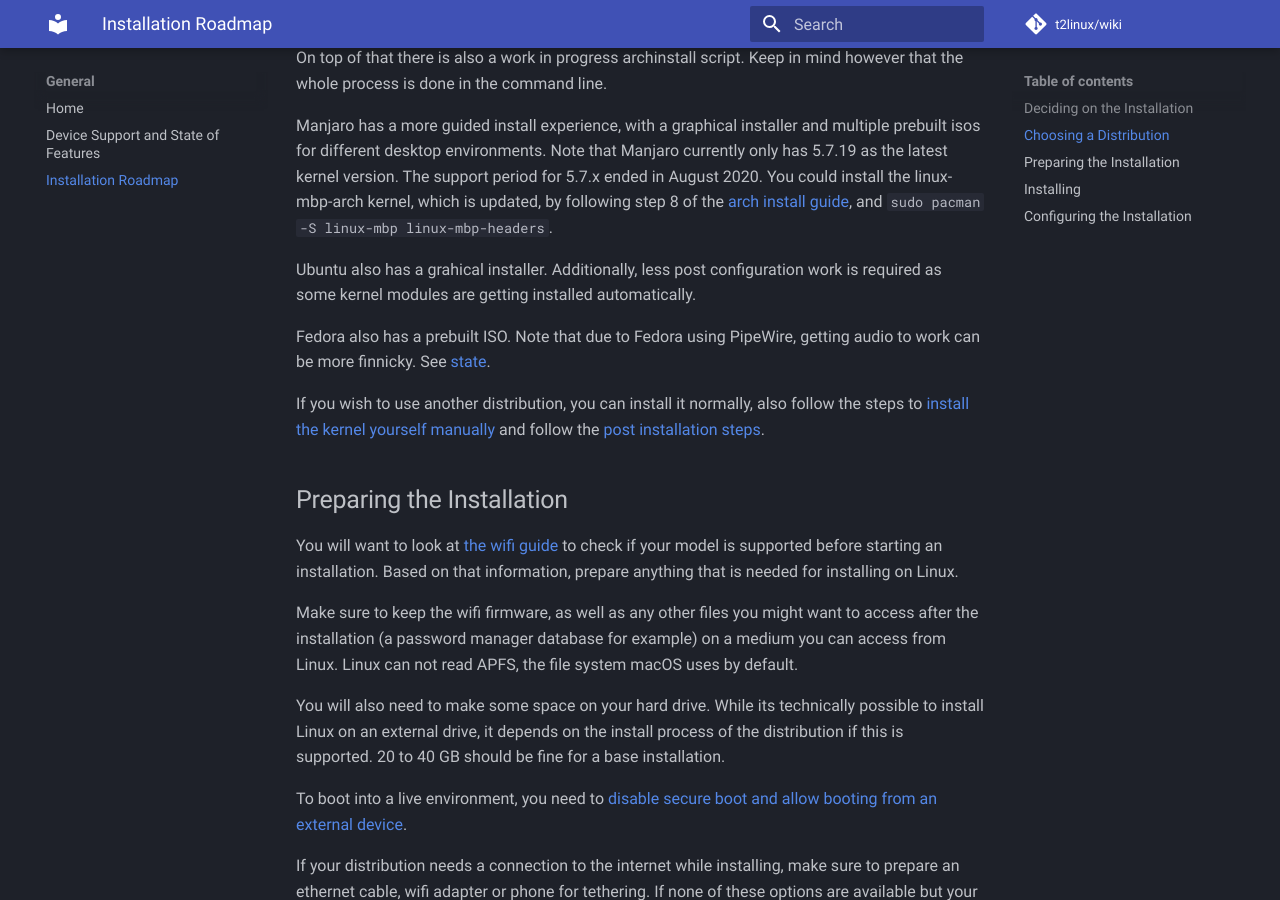
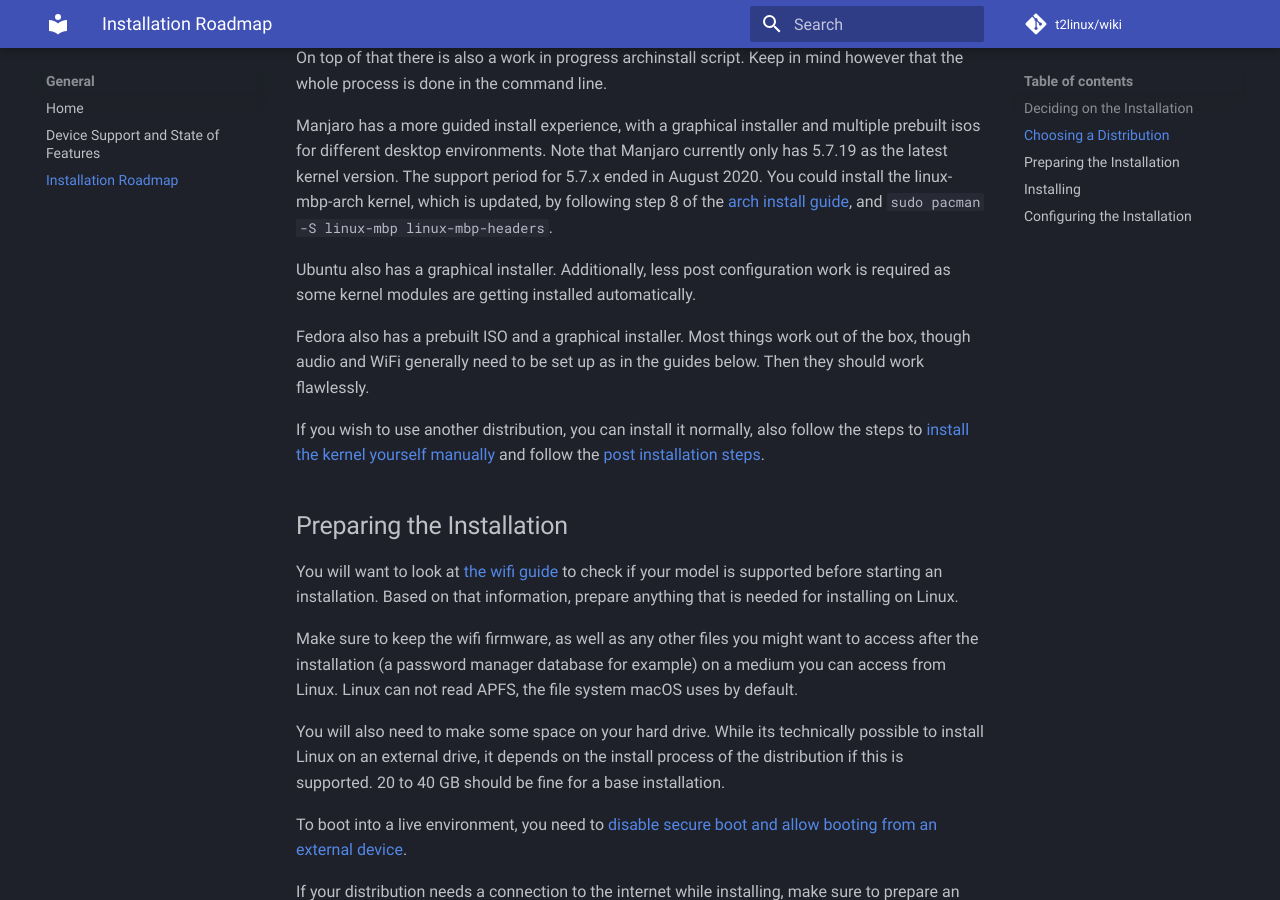
Before and after one commit to t2linux/wiki, an MkDocs documentation site: the page built from docs/roadmap.md, in a window 1280 px wide and 900 px high, scrolled down 900 px. Built offline with MkDocs 1.6.1 and Material for MkDocs 9.7.7, drawn with Linux system fonts in a browser that asks for light colours; comment, search, counter and statistics services are not loaded.

Commit message:
Distributions+Roadmap: Update fedora related instructions

```diff
--- a/docs/roadmap.md
+++ b/docs/roadmap.md
@@ -30,10 +30,9 @@ Keep in mind however that the whole process is done in the command line.
 Manjaro has a more guided install experience, with a graphical installer and multiple prebuilt isos for different desktop environments. Note that Manjaro currently only has 5.7.19 as the latest kernel version. The support period for 5.7.x ended in August 2020.
 You could install the linux-mbp-arch kernel, which is updated, by following step 8 of the [arch install guide](https://wiki.t2linux.org/distributions/arch/installation/), and `sudo pacman -S linux-mbp linux-mbp-headers`.
 
-Ubuntu also has a grahical installer. Additionally, less post configuration work is required as some kernel modules are getting
-installed automatically.
+Ubuntu also has a graphical installer. Additionally, less post configuration work is required as some kernel modules are getting installed automatically.
 
-Fedora also has a prebuilt ISO. Note that due to Fedora using PipeWire, getting audio to work can be more finnicky. See [state](https://wiki.t2linux.org/state/).
+Fedora also has a prebuilt ISO and a graphical installer. Most things work out of the box, though audio and WiFi generally need to be set up as in the guides below. Then they should work flawlessly.
 
 If you wish to use another distribution, you can install it normally, also follow the steps to [install the kernel yourself manually](https://wiki.t2linux.org/guides/kernel/) and follow the [post installation steps](https://wiki.t2linux.org/roadmap/#configuring-the-installation).
 
```
Also changed, not shown: docs/distributions/fedora/installation.md (+0 -2 lines), docs/guides/audio-config.md (+6 -0 lines).
